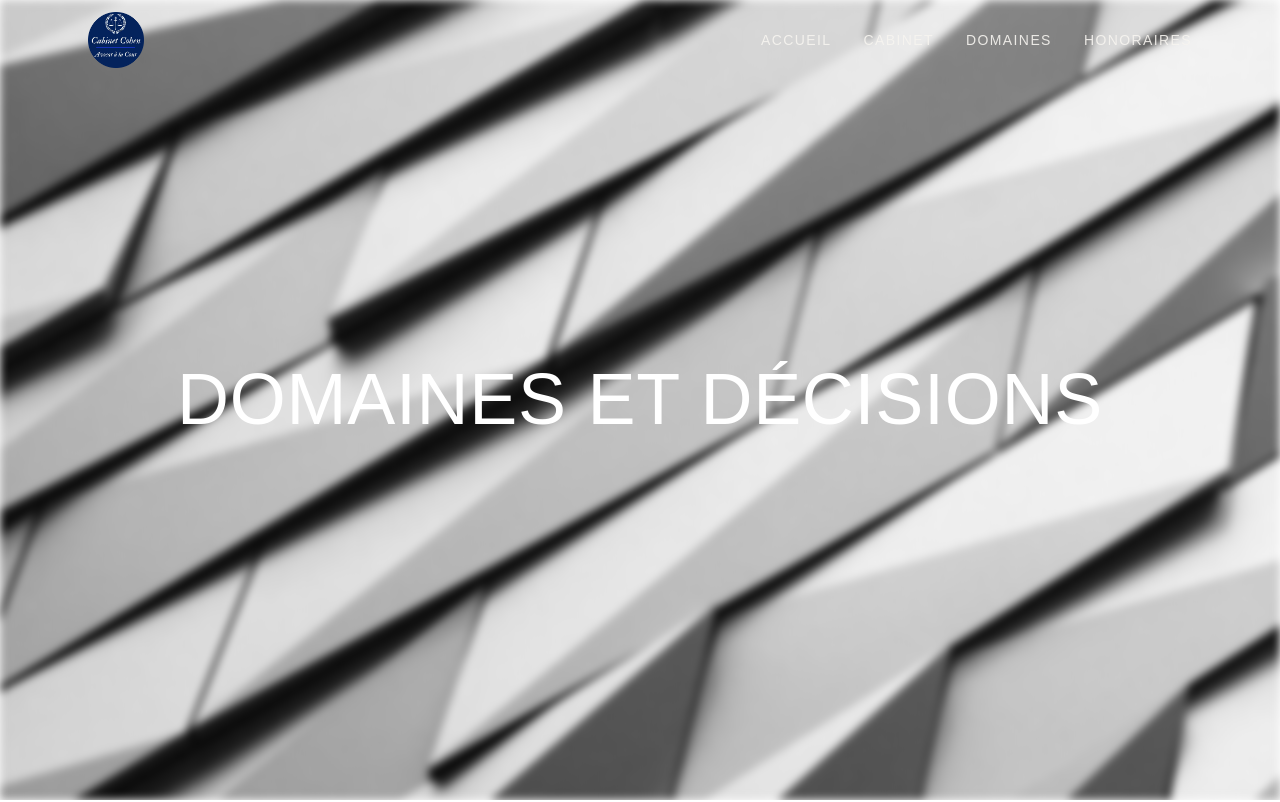
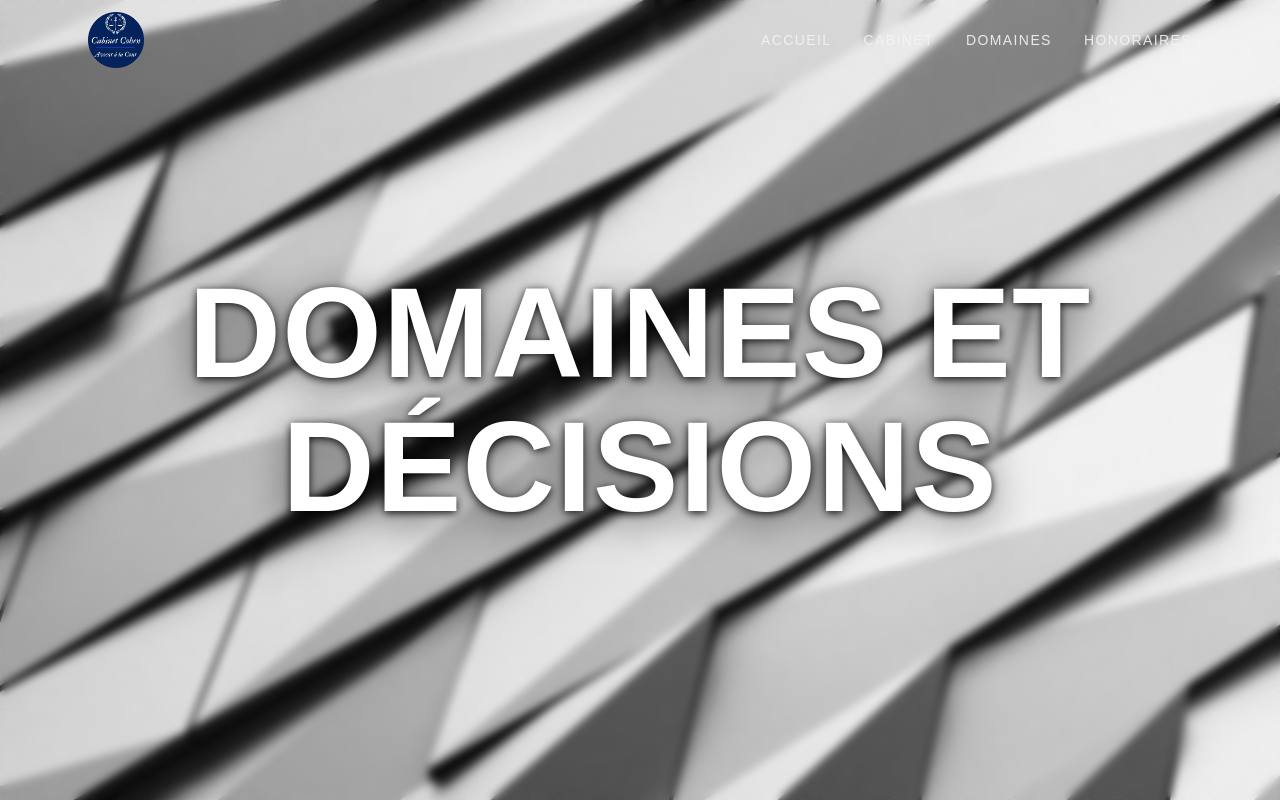
Before and after one commit to ElazarCohen1/cabinet-cohen, a Next.js app: page /domaines in a window 1280 px wide. Shown: the top 802 px of the page. Built offline with nearby package versions, Linux system fonts and the light colour scheme; a web font is replaced by a local one.

Commit message:
change the title and some font

```diff
--- a/app/domaines/page.tsx
+++ b/app/domaines/page.tsx
@@ -6,19 +6,24 @@ export default function Domaines() {
   return (
     <div id="domaines">
       {/* Section titre avec background */}
-      <div className="h-screen flex justify-center items-center relative">
-        <Title
-          text="Domaines et Décisions"
-          className="text-center animate-slide-bottom text-white uppercase"
+      <div className="relative h-screen w-full overflow-hidden ">
+        <Image
+          src={img4}
+          alt="domains background"
+          fill
+          priority
+          className="object-cover"
         />
+
+        <div className="relative h-full w-full flex flex-col justify-center items-center text-center px-6 backdrop-blur-xs">
+          <Title
+            text="Domaines et Décisions"
+            size="text-6xl sm:text-7xl lg:text-9xl"
+            className="text-white uppercase tracking-widest font-semibold
+              [text-shadow:0_2px_8px_rgba(0,0,0,0.9),0_8px_40px_rgba(0,0,0,0.6)]"
+          />
+        </div>
       </div>
-
-      <Image
-        src={img4}
-        loading="lazy"
-        alt="image cabinet"
-        className="fixed inset-0 -z-10 object-cover w-full h-full blur-xs"
-      />
 
       {/* Section contenu */}
       <div className="bg-white bg-opacity-90 py-20 px-6 relative z-10">
--- a/app/honoraires/page.tsx
+++ b/app/honoraires/page.tsx
@@ -54,7 +54,7 @@ export default function Honoraires() {
                 <div className="grid gap-6 sm:grid-cols-2">
                   <div className="bg-blue-50 p-6 rounded-xl">
                     <div className="text-blue-800 text-3xl mb-4">1</div>
-                    <h4 className="font-semibold text-lg mb-2">
+                    <h4 className="font-semibold text-lg mb-2 text-black">
                       Devis Préalable
                     </h4>
                     <p className="text-gray-700">
@@ -65,7 +65,7 @@ export default function Honoraires() {
 
                   <div className="bg-blue-50 p-6 rounded-xl">
                     <div className="text-blue-800 text-3xl mb-4">2</div>
-                    <h4 className="font-semibold text-lg mb-2">
+                    <h4 className="font-semibold text-lg mb-2 text-black">
                       Pas de Surprise
                     </h4>
                     <p className="text-gray-700">
@@ -85,14 +85,14 @@ export default function Honoraires() {
 
                 <div className="space-y-6">
                   <div className="border-l-4 border-blue-800 pl-4">
-                    <h4 className="font-semibold text-lg mb-1">Forfait</h4>
+                    <h4 className="font-semibold text-lg mb-1 text-black">Forfait</h4>
                     <p className="text-gray-700">
                       Forfait défini à l'avance pour des prestations précises.
                     </p>
                   </div>
 
                   <div className="border-l-4 border-blue-800 pl-4">
-                    <h4 className="font-semibold text-lg mb-1">À l'Heure</h4>
+                    <h4 className="font-semibold text-lg mb-1 text-black">À l'Heure</h4>
                     <p className="text-gray-700 mb-3">
                       Facturation basée sur le temps consacré au dossier.
                     </p>
@@ -102,7 +102,7 @@ export default function Honoraires() {
                   </div>
 
                   <div className="border-l-4 border-blue-800 pl-4">
-                    <h4 className="font-semibold text-lg mb-1">Au Résultat</h4>
+                    <h4 className="font-semibold text-lg mb-1 text-black">Au Résultat</h4>
                     <p className="text-gray-700">
                       Dans certain contentieux, la Facturation peut être conditionnée aux résultats obtenues.
                     </p>
--- a/app/page.tsx
+++ b/app/page.tsx
@@ -67,7 +67,7 @@ export default function Accueil() {
           <Title
             eyebrow="Avocat au barreau de Paris"
             text="Bienvenue au Cabinet Cohen"
-            className="drop-shadow-lg text-8xl"
+            className="drop-shadow-lg md:text-8xl"
           />
           <p className="text-lg sm:text-xl max-w-2xl mt-6 mb-10 text-ivory/85">
             Notre expertise juridique au service de vos droits
```
